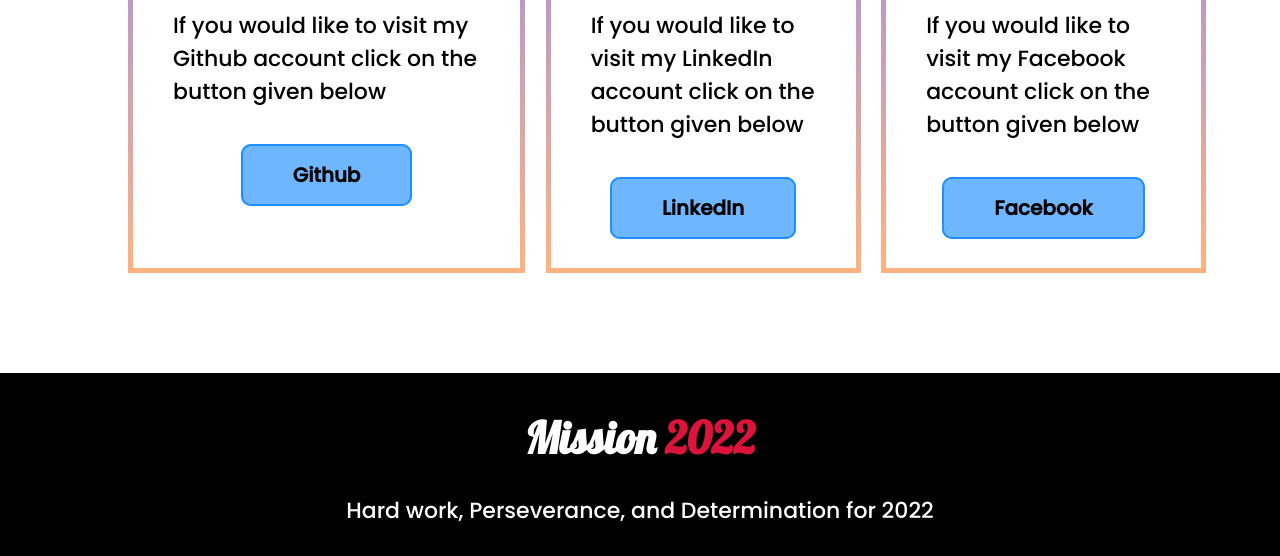
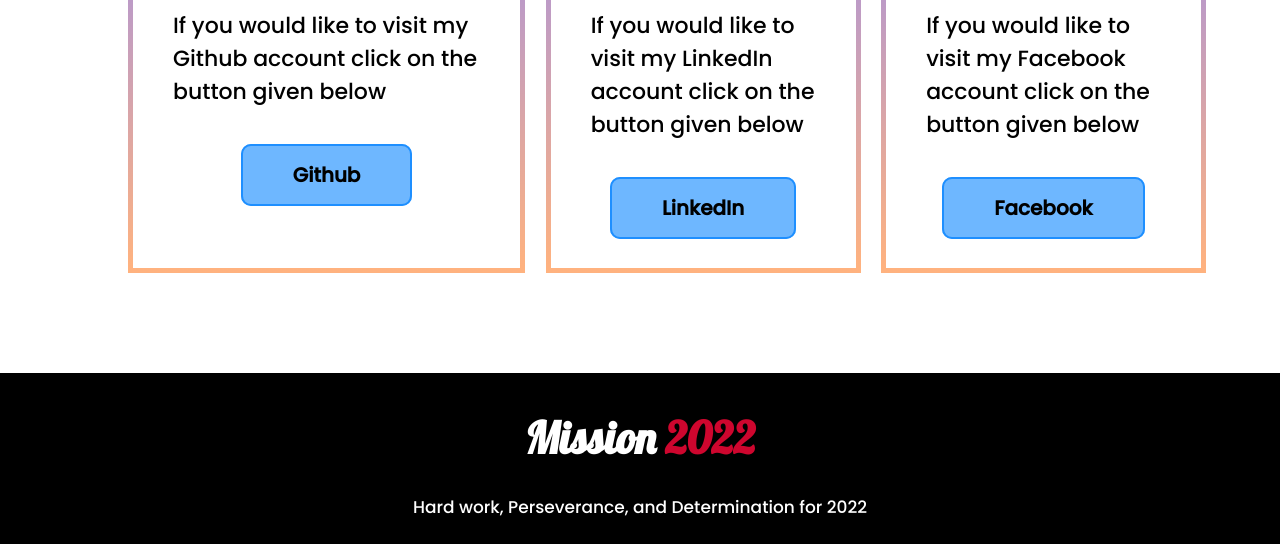
Before and after one commit to ShahariarRahman/my-first-portfolio, a plain HTML site: page index.html in a window 1280 px wide. Shown: the part 3335-3891 px from the top of the page. Drawn offline with Linux system fonts and the light colour scheme; a web font is replaced by a local one.

Commit message:
Final Update

```diff
--- a/style.css
+++ b/style.css
@@ -210,5 +210,8 @@
     font-family: 'Lobster', cursive;
 }
 footer span{
-    color:crimson;
+    color:rgb(206, 6, 46);
 }
+footer p{
+    font-size: 17px;
+}
```
